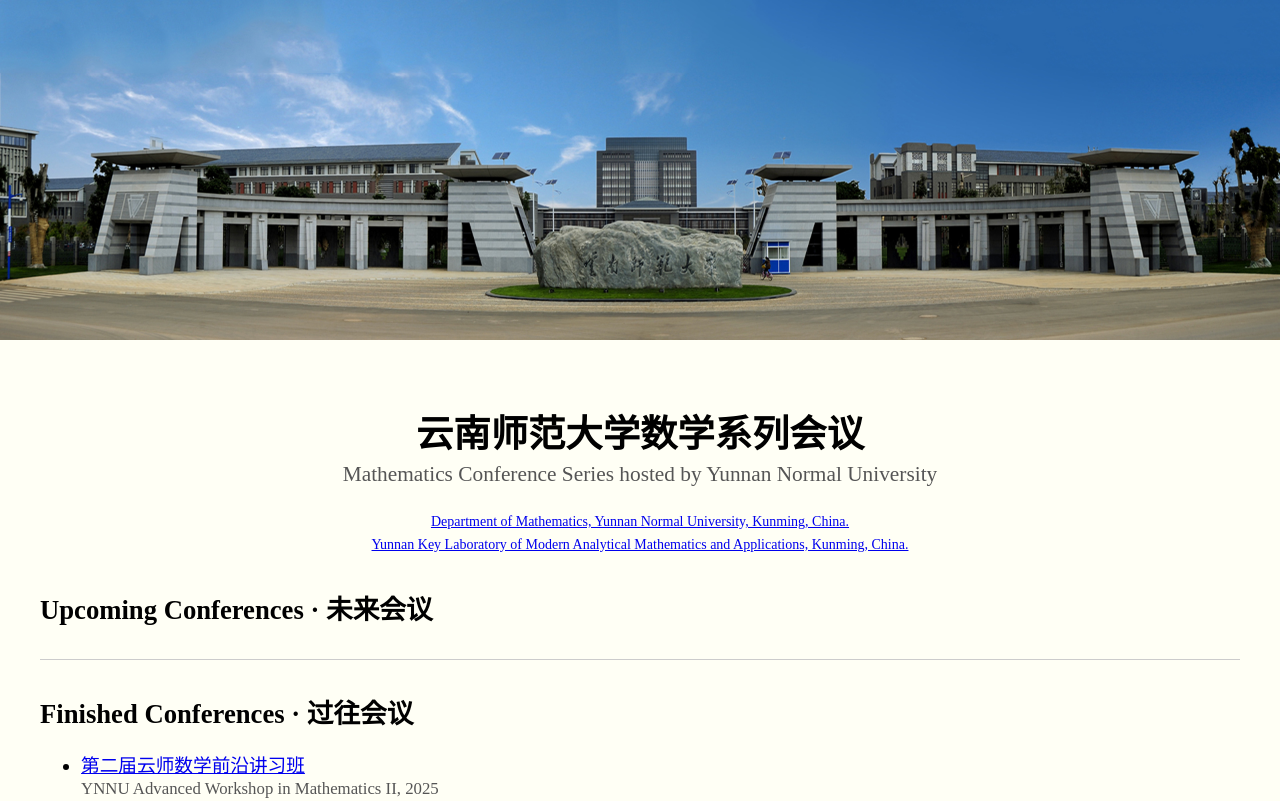
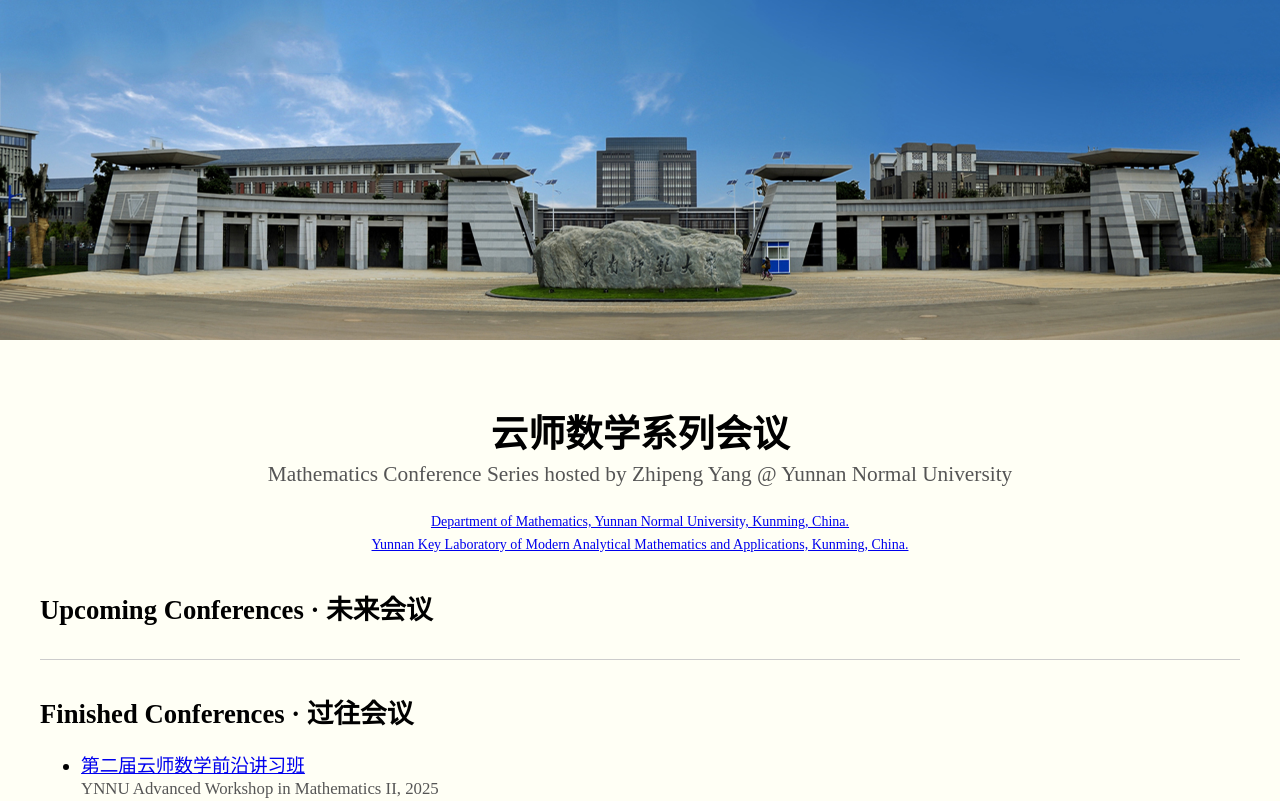
Before and after one commit to yangmath/yangmath.github.io, a plain HTML site: page index.html in a window 1280 px wide. Shown: the top 801 px of the page. Drawn offline with Linux system fonts and the light colour scheme.

Commit message:
Update conference title and host information

```diff
--- a/index.html
+++ b/index.html
@@ -113,8 +113,8 @@
   <div class="page-container">
 
     <div class="page-title">
-      <h1>云南师范大学数学系列会议</h1>
-      <h2>Mathematics Conference Series hosted by Yunnan Normal University</h2>
+      <h1>云师数学系列会议</h1>
+      <h2>Mathematics Conference Series hosted by Zhipeng Yang @ Yunnan Normal University</h2>
     </div>
 
     <div class="location">
```
